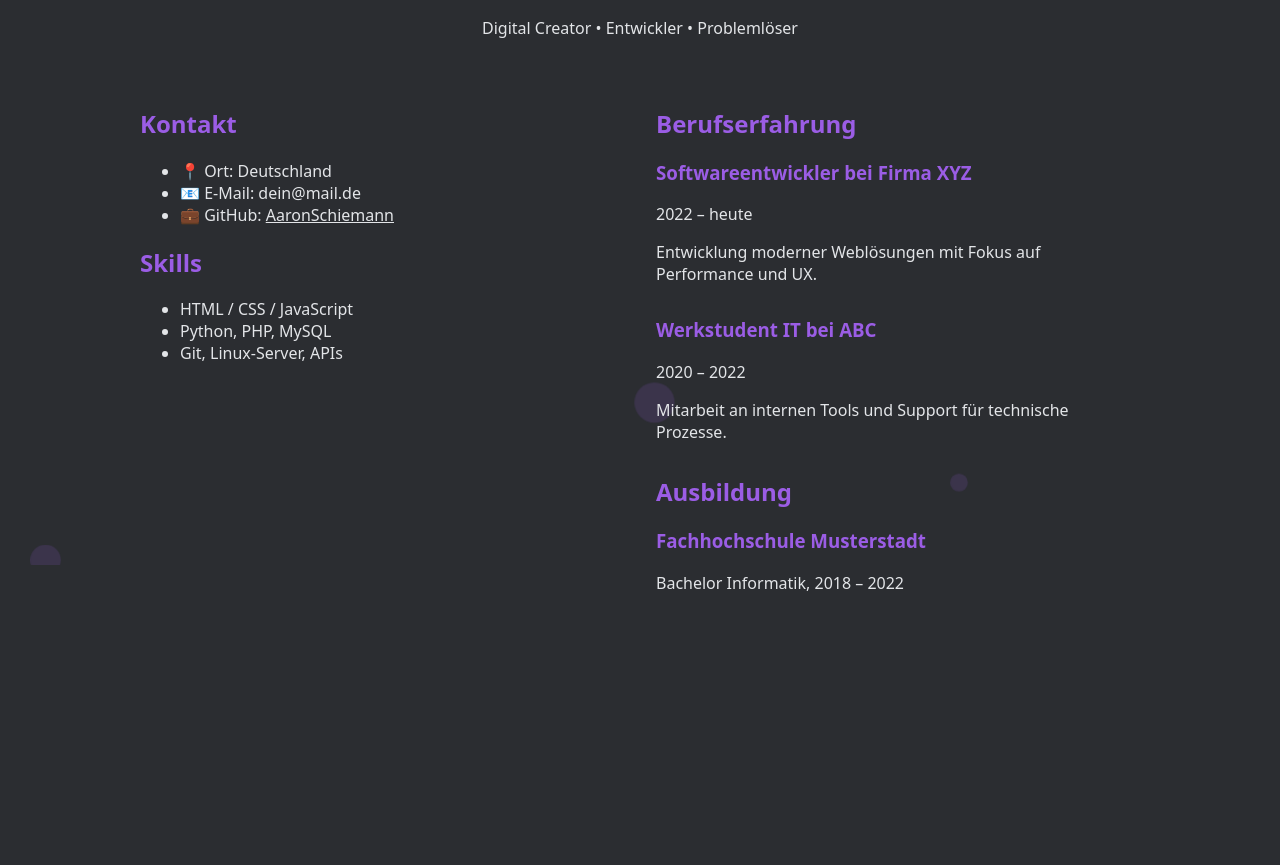
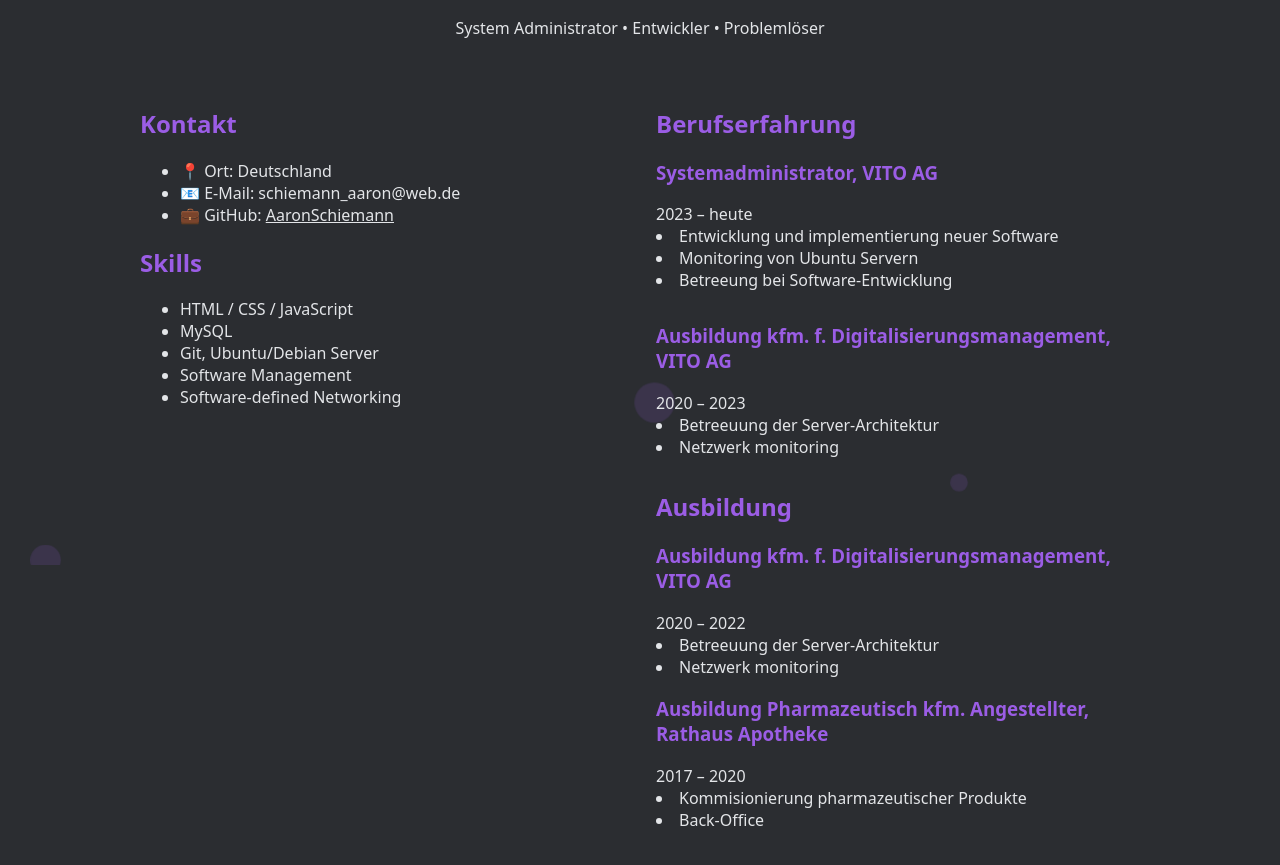
Before and after one commit to AaronSchiemann/Main, a plain HTML site: page cv.html in a window 1280 px wide. Shown: the part 235-1100 px from the top of the page. Before the commit the page ends 893 px from the top, so only its background shows below. Drawn offline with Linux system fonts and the light colour scheme.

Commit message:
Update cv.html

```diff
--- a/cv.html
+++ b/cv.html
@@ -13,7 +13,7 @@
     <section class="cv-header">
       <img src="https://avatars.githubusercontent.com/u/139698929?v=4" alt="Profilbild" class="profile-pic"/>
       <h1>Aaron Schiemann</h1>
-      <p>Digital Creator • Entwickler • Problemlöser</p>
+      <p>System Administrator • Entwickler • Problemlöser</p>
     </section>
 
     <section class="cv-grid">
@@ -21,36 +21,48 @@
         <h2>Kontakt</h2>
         <ul class="contact-info">
           <li>📍 Ort: Deutschland</li>
-          <li>📧 E-Mail: dein@mail.de</li>
+          <li>📧 E-Mail: schiemann_aaron@web.de</li>
           <li>💼 GitHub: <a href="https://github.com/AaronSchiemann" target="_blank">AaronSchiemann</a></li>
         </ul>
 
         <h2>Skills</h2>
         <ul>
           <li>HTML / CSS / JavaScript</li>
-          <li>Python, PHP, MySQL</li>
-          <li>Git, Linux-Server, APIs</li>
+          <li>MySQL</li>
+          <li>Git, Ubuntu/Debian Server</li>
+          <li>Software Management</li>
+          <li>Software-defined Networking</li>
         </ul>
       </div>
 
       <div class="cv-right">
         <h2>Berufserfahrung</h2>
         <div class="job">
-          <h3>Softwareentwickler bei Firma XYZ</h3>
-          <span>2022 – heute</span>
-          <p>Entwicklung moderner Weblösungen mit Fokus auf Performance und UX.</p>
+          <h3>Systemadministrator, VITO AG</h3>
+          <span>2023 – heute</span>
+          <li>Entwicklung und implementierung neuer Software</li>
+          <li>Monitoring von Ubuntu Servern</li>
+          <li>Betreeung bei Software-Entwicklung</li>
         </div>
 
         <div class="job">
-          <h3>Werkstudent IT bei ABC</h3>
-          <span>2020 – 2022</span>
-          <p>Mitarbeit an internen Tools und Support für technische Prozesse.</p>
+          <h3>Ausbildung kfm. f. Digitalisierungsmanagement, VITO AG</h3>
+          <span>2020 – 2023</span>
+          <li>Betreeuung der Server-Architektur</li>
+          <li>Netzwerk monitoring</li>
         </div>
 
         <h2>Ausbildung</h2>
         <div class="edu">
-          <h3>Fachhochschule Musterstadt</h3>
-          <span>Bachelor Informatik, 2018 – 2022</span>
+          <h3>Ausbildung kfm. f. Digitalisierungsmanagement, VITO AG</h3>
+          <span>2020 – 2022</span>
+          <li>Betreeuung der Server-Architektur</li>
+          <li>Netzwerk monitoring</li>
+
+          <h3>Ausbildung Pharmazeutisch kfm. Angestellter, Rathaus Apotheke</h3>
+            <span>2017 – 2020</span>
+            <li>Kommisionierung pharmazeutischer Produkte</li>
+            <li>Back-Office</li>
         </div>
       </div>
     </section>
```
